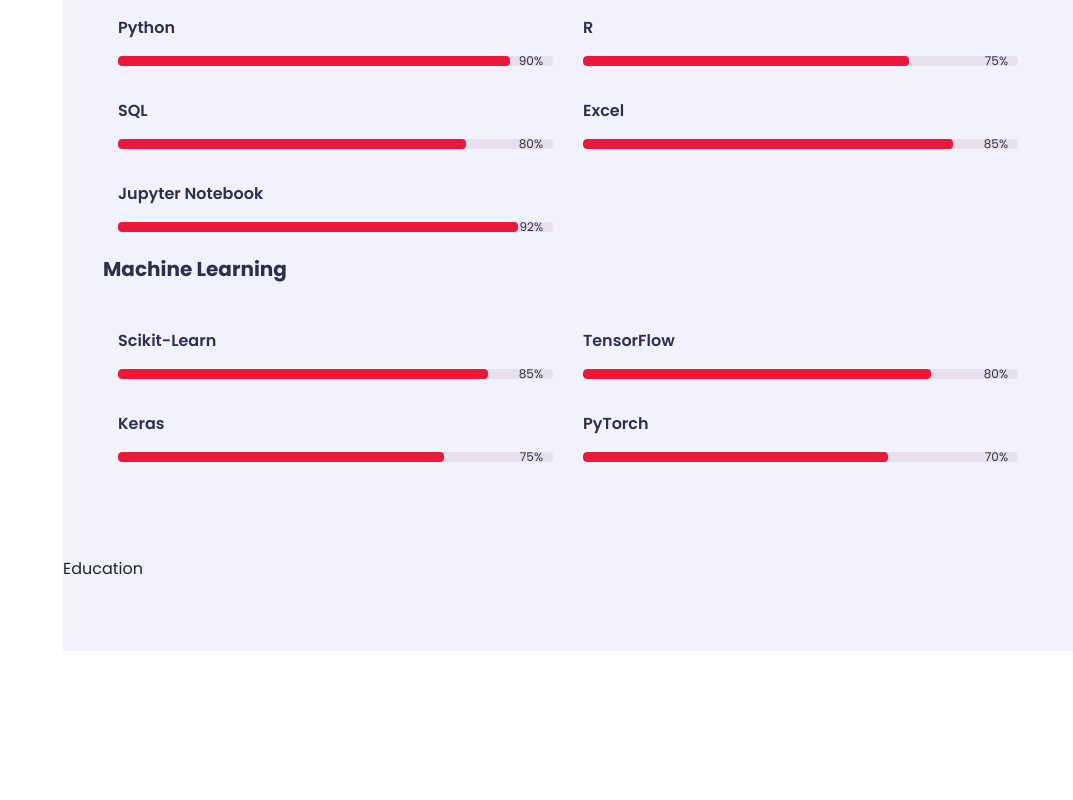
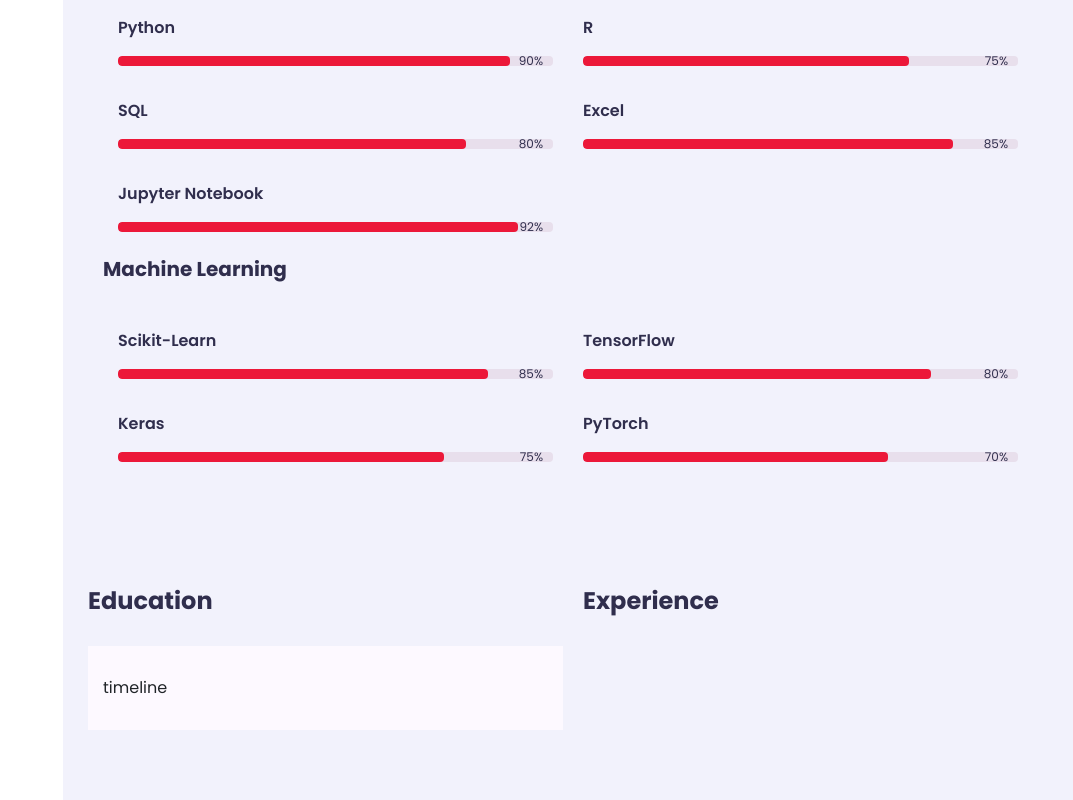
Before and after one commit to Patrick4350/Personal-Website, a plain HTML site: page index.html in a window 1280 px wide. Shown: the part 1374-2174 px from the top of the page, without its empty margins (207-1280 px from the left). Before the commit the page ends 2025 px from the top, so only its background shows below. Drawn offline with nearby package versions, Linux system fonts and the light colour scheme; a web font is replaced by a local one.

Commit message:
timeline

```diff
--- a/css/styles.css
+++ b/css/styles.css
@@ -510,3 +510,32 @@
     color: var(--text-black-900);
     white-space: nowrap;
 }
+
+.about .about-content .education,
+.about .about-content .experience
+{
+    flex: 0 0 50%;
+    max-width: 50%;
+    margin-top: 30px;
+}
+
+.about .about-content h3.title
+{
+     font-size: 24px;
+     margin-bottom: 30px;
+     font-weight: 700;
+     color: var(--text-black-900);
+}
+
+.about .about-content .timeline-box
+{
+    flex: 0 0 100%;
+    max-width: 100%;
+    padding-left: 25px;
+}
+
+.about .about-content .timeline
+{
+    background-color: var(--bg-black-100);
+    padding: 30px 15px;
+}
--- a/index.html
+++ b/index.html
@@ -268,19 +268,28 @@
                                         </div>
                                     </div>
                                 </div>
+
+                            </div>
                             <div class="row">
                                 <div class="education padd-15">
-                                    <div class="title">
-                                        Education
+                                    <h3 class="title"> Education </h3>
+                                    <div class="row">
+                                        <div class="timeline-box padd-15">
+                                            <div class="timeline">
+                                                timeline
+                                            </div>
+                                        </div>
                                     </div>
+                                </div>
+                                <div class="experience padd-15">
+                                    <h3 class="title"> Experience </h3>
                                 </div>
                             </div>
                         </div>
                     </div>
-                </div>
-            </section>
+                </section>
+            </div>
         </div>
-    </div>
 
 
 
```
